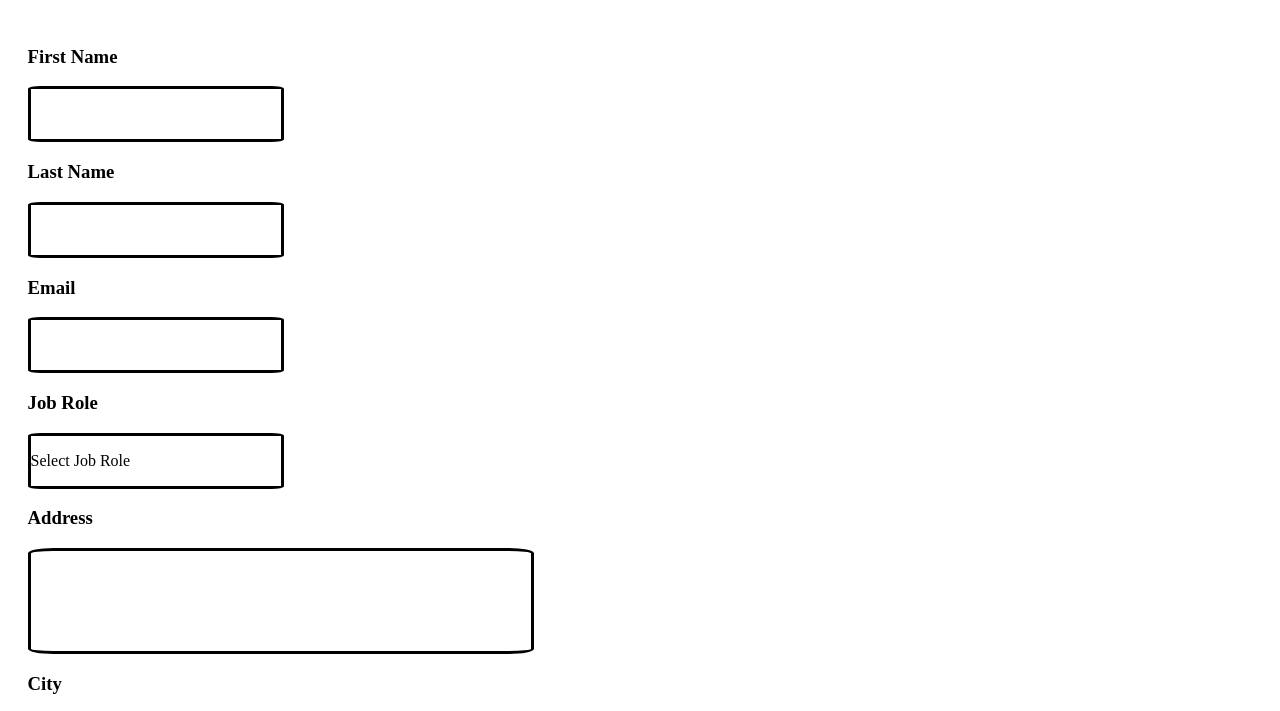
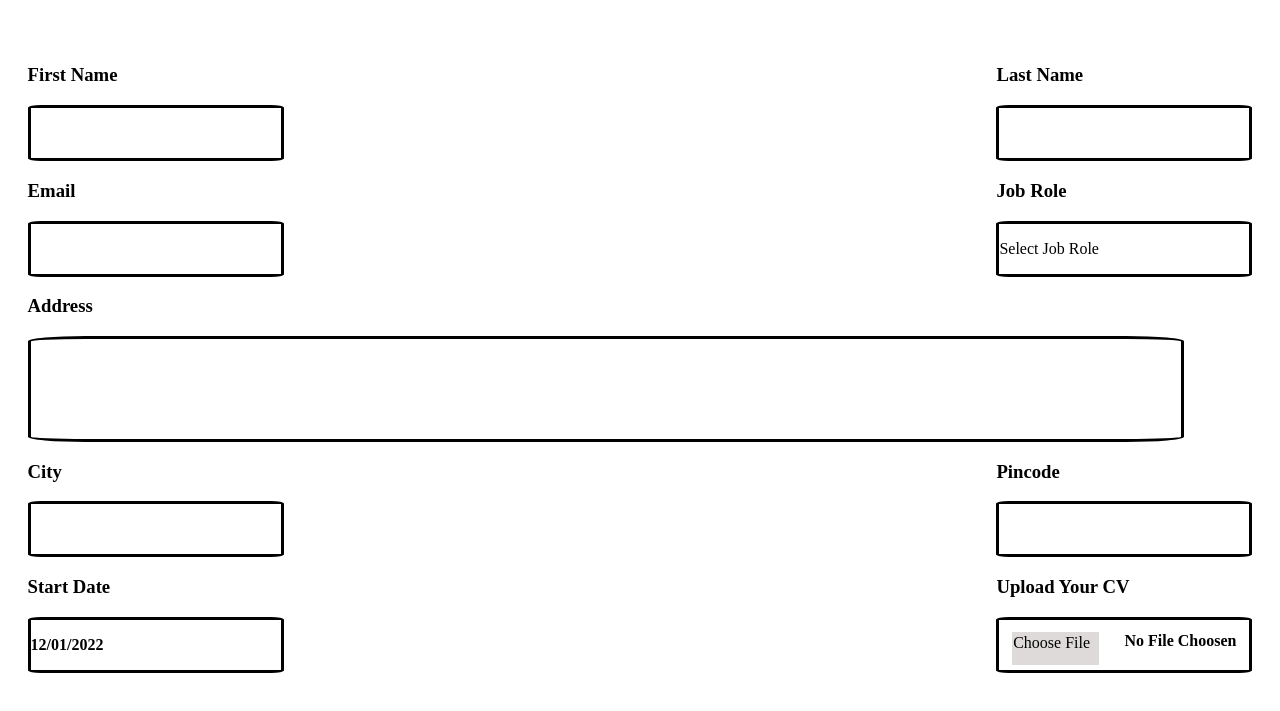
Before and after one commit to 29Bhavya/JOB-APPLICATION-FORM, a plain HTML site: page index.html in a window 1280 px wide. Shown: the part 87-798 px from the top of the page. Drawn offline with Linux system fonts and the light colour scheme.

Commit message:
Update style.css

```diff
--- a/style.css
+++ b/style.css
@@ -27,16 +27,36 @@ h3{
     border-radius: 5%;
     background-color: white;
     height: 100px;
-    width:500px;
+    width:1150px;
 }
-.box2{
-    /* display: grid; */
-    /* grid-template-columns: repeat(auto-fit,minmax(200px,1fr));
-    gap:20px; */
+.box1{
+    margin-right: auto;
+}
+
+.bigbox1{
     display: flex;
-    justify-content: end;
-    flex-direction: column;
-
+    flex-direction: row;
+}
+.bigbox2{
+    display: flex;
+    flex-direction: row;
+}
+.box3{
+    margin-right: auto;
+}
+.bigbox3{
+    display: flex;
+    flex-direction: row;
+}
+.bigbox4{
+    display: flex;
+    flex-direction: row;
+}
+.box6{
+    margin-right: auto;
+}
+.box8{
+    margin-right: auto;
 }
 .first{
     font-size: 50px;
@@ -49,10 +69,17 @@ h3{
 .slast{
     background-color: rgb(222, 218, 218);
     padding: 0.5%;
-    margin: 1%;
+    margin: 5%;
     width: 85px;
     height: 30px;
     align-items: center;
+}
+.last{
+    margin: 5%;
+}
+.innerbox{
+    display: flex;
+    flex-direction: row;
 }
 .end{
     background-color: rgb(243, 20, 20);
@@ -67,4 +94,5 @@ footer{
     display:flex;
     justify-content: end;
     align-items: center;
+    margin-top: 5%;
 }
```
